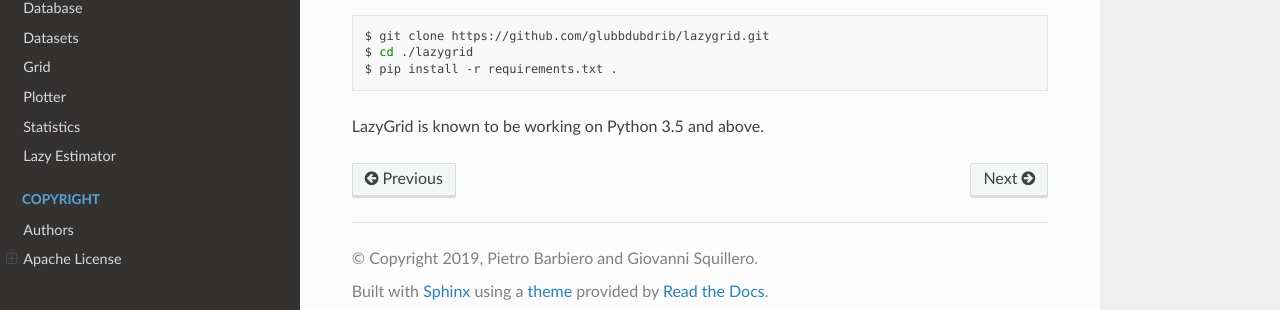
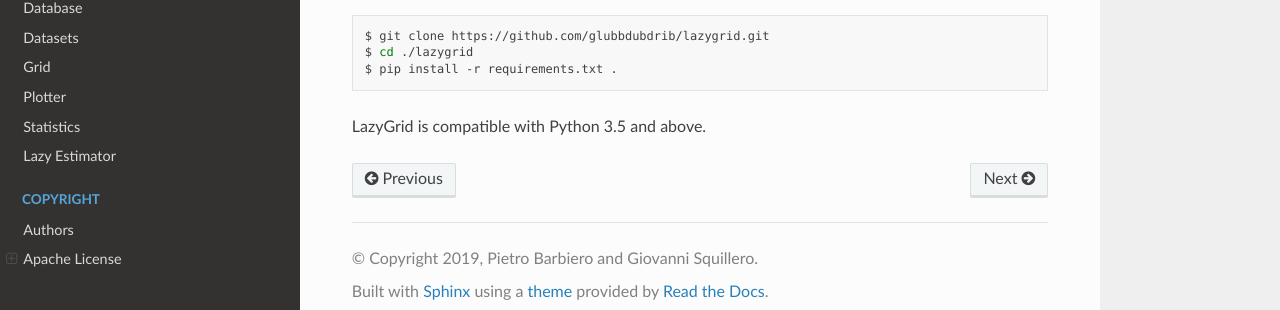
Before and after one commit to glubbdubdrib/lazygrid, a Sphinx documentation site: the page built from docs/user_guide/installation.rst, in a window 1280 px wide. Shown: the part 308-618 px from the top of the page. Built offline with Sphinx 7.4.7 and the Read the Docs theme 2.0.0, drawn with Linux system fonts in a browser that asks for light colours.

Commit message:
Minor changes docs

```diff
--- a/README.rst
+++ b/README.rst
@@ -122,7 +122,7 @@ or from source code:
     $ cd ./lazygrid
     $ pip install -r requirements.txt .
 
-LazyGrid is known to be working on Python 3.5 and above.
+LazyGrid is compatible with Python 3.5 and above.
 
 
 Documentation
--- a/docs/user_guide/installation.rst
+++ b/docs/user_guide/installation.rst
@@ -16,4 +16,4 @@ or from source code:
     $ cd ./lazygrid
     $ pip install -r requirements.txt .
 
-LazyGrid is known to be working on Python 3.5 and above.
+LazyGrid is compatible with Python 3.5 and above.
```
